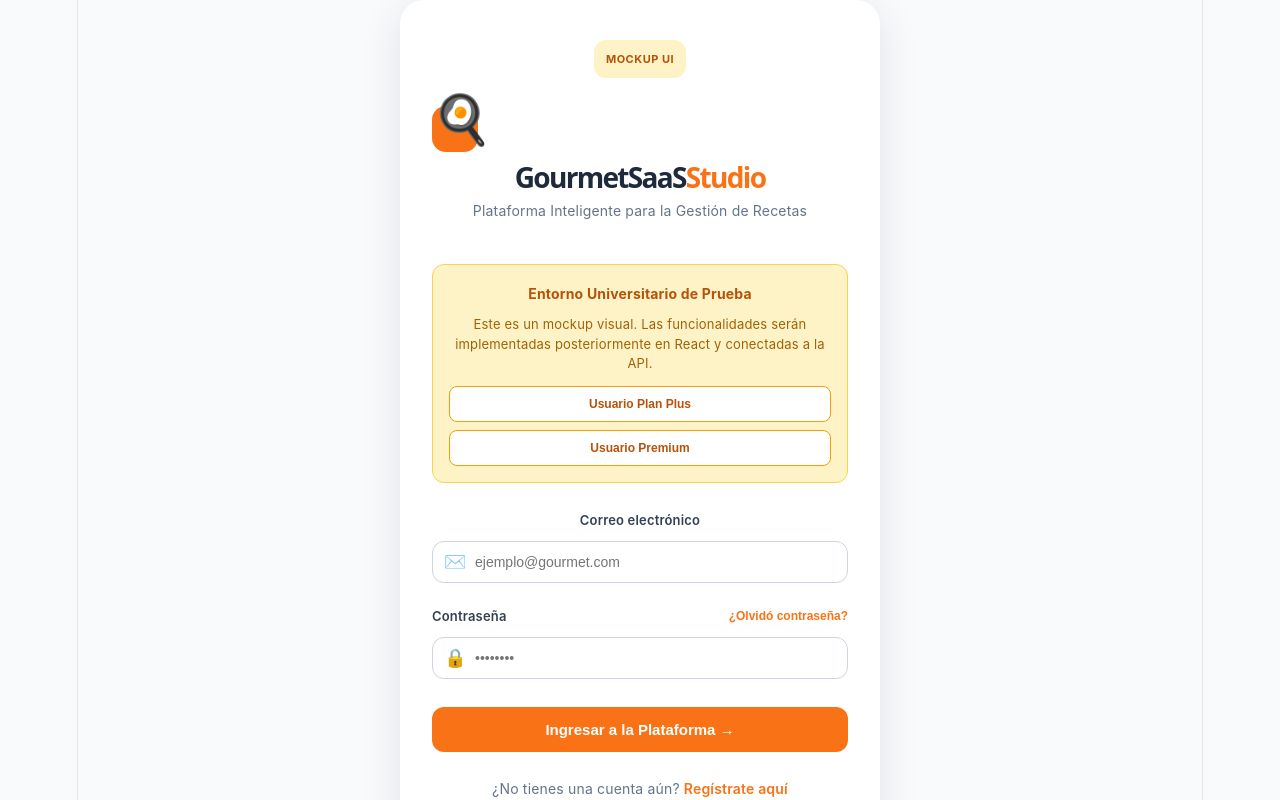
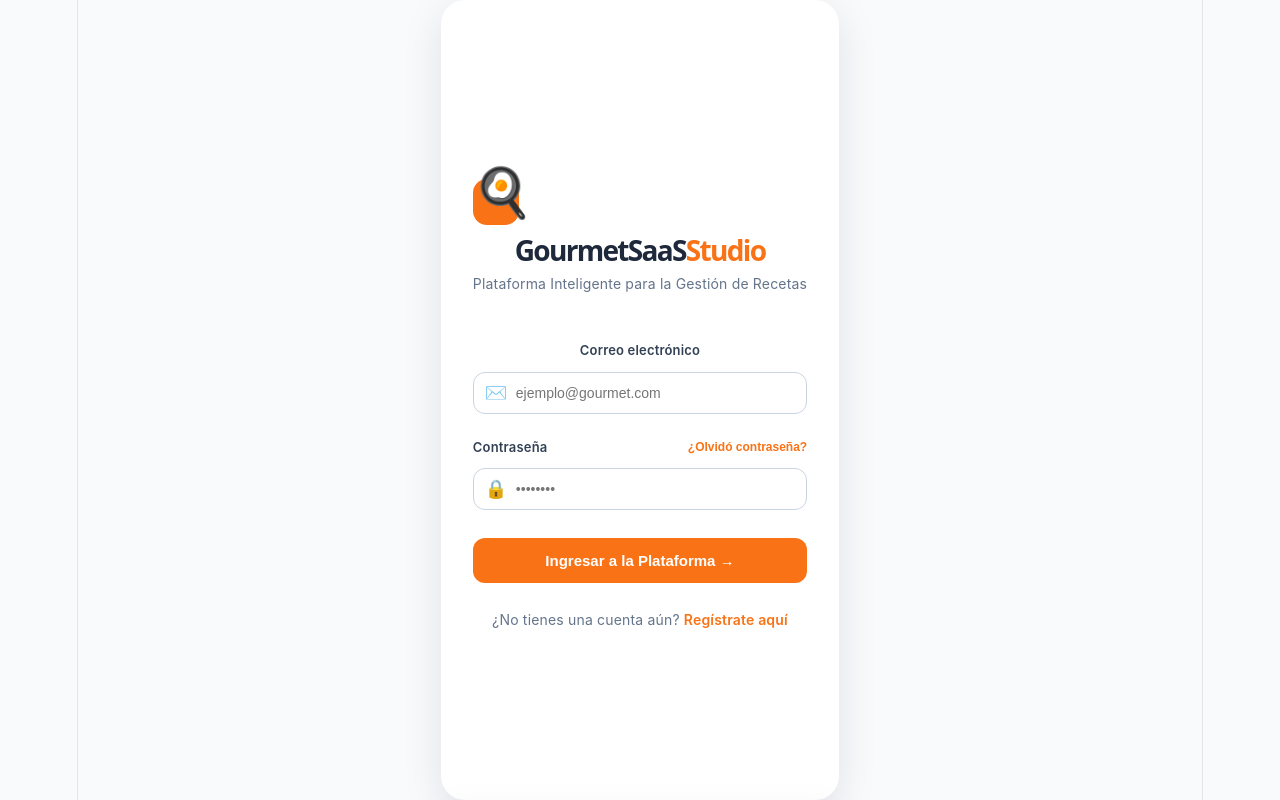
Before and after one commit to GabrielaZuppardi/App_Recetas, a React (Vite) app in the folder Frontend/: page / in a window 1280 px wide. Shown: the top 800 px of the page. Built offline with nearby package versions, Linux system fonts and the light colour scheme; no server answers.

Commit message:
Avances formulario recetas y redux

```diff
--- a/Frontend/src/components/DemoBox.jsx
+++ /dev/null
@@ -1,19 +0,0 @@
-import React from 'react'
-
-const DemoBox = () => {
-  return (
-    <section className="demo-box">
-      <strong>Entorno Universitario de Prueba</strong>
-      <span>
-        Este es un mockup visual. Las funcionalidades serán implementadas
-        posteriormente en React y conectadas a la API.
-      </span>
-      <div className="demo-buttons">
-        <button type="button">Usuario Plan Plus</button>
-        <button type="button">Usuario Premium</button>
-      </div>
-    </section>
-  )
-}
-
-export default DemoBox
--- a/Frontend/src/components/FormularioReceta.jsx
+++ b/Frontend/src/components/FormularioReceta.jsx
@@ -3,8 +3,13 @@ import { joiResolver } from '@hookform/resolvers/joi'
 import { useForm } from 'react-hook-form'
 import { crearRecetaSchema } from '../validators/receta.validators'
 import axios from 'axios'
+import { useDispatch } from 'react-redux'
+import { guardarReceta } from '../features/recetas.slice'
+
+
 
 const CrearRecetaForm = () => {
+  const dispatch = useDispatch()
   const {
     register,
     handleSubmit,
@@ -42,7 +47,7 @@ const procesarForm = async (data) => {
 
     console.log("RECETA CREADA");
     console.log(respuesta.data);
-
+dispatch(guardarReceta(respuesta.data))
   } catch (error) {
     console.log(error.response?.data);
   }
--- a/Frontend/src/components/Login.jsx
+++ b/Frontend/src/components/Login.jsx
@@ -1,14 +1,12 @@
 import React from 'react'
 import LoginHeader from './LoginHeader'
 import LoginForm from './LoginForm'
-import DemoBox from './DemoBox'
 import LoginFooter from './LoginFooter'
 
 const Login = () => {
    return (
     <main className="login-card">
       <LoginHeader />
-      <DemoBox />
       <LoginForm />
       <LoginFooter />
     </main>
--- a/Frontend/src/components/LoginHeader.jsx
+++ b/Frontend/src/components/LoginHeader.jsx
@@ -3,8 +3,7 @@ import React from 'react'
 const LoginHeader = () => {
   return (
     <section className="header">
-      <div className="badge">MOCKUP UI</div>
-      <div className="logo">🍳</div>
+            <div className="logo">🍳</div>
       <h1>
         GourmetSaaS
         <span>Studio</span>
--- a/Frontend/src/components/MisRecetas.jsx
+++ b/Frontend/src/components/MisRecetas.jsx
@@ -1,3 +1,9 @@
+//1.TRAE RECETAS DESDE LA API
+//2. GUARDA LAS RECETAS EN EL ESTADO GLOBAL REDUX UseDispatch
+//3. LEE LAS RECETAS DESDE EL ESTADO GLOBAL REDUX UseSelector
+//4. MUESTRA LAS RECETAS EN LA PANTALLA
+
+
 import React, { useEffect } from 'react'
 import TarjetaReceta from './TarjetaReceta'
 import axios from 'axios'
```
